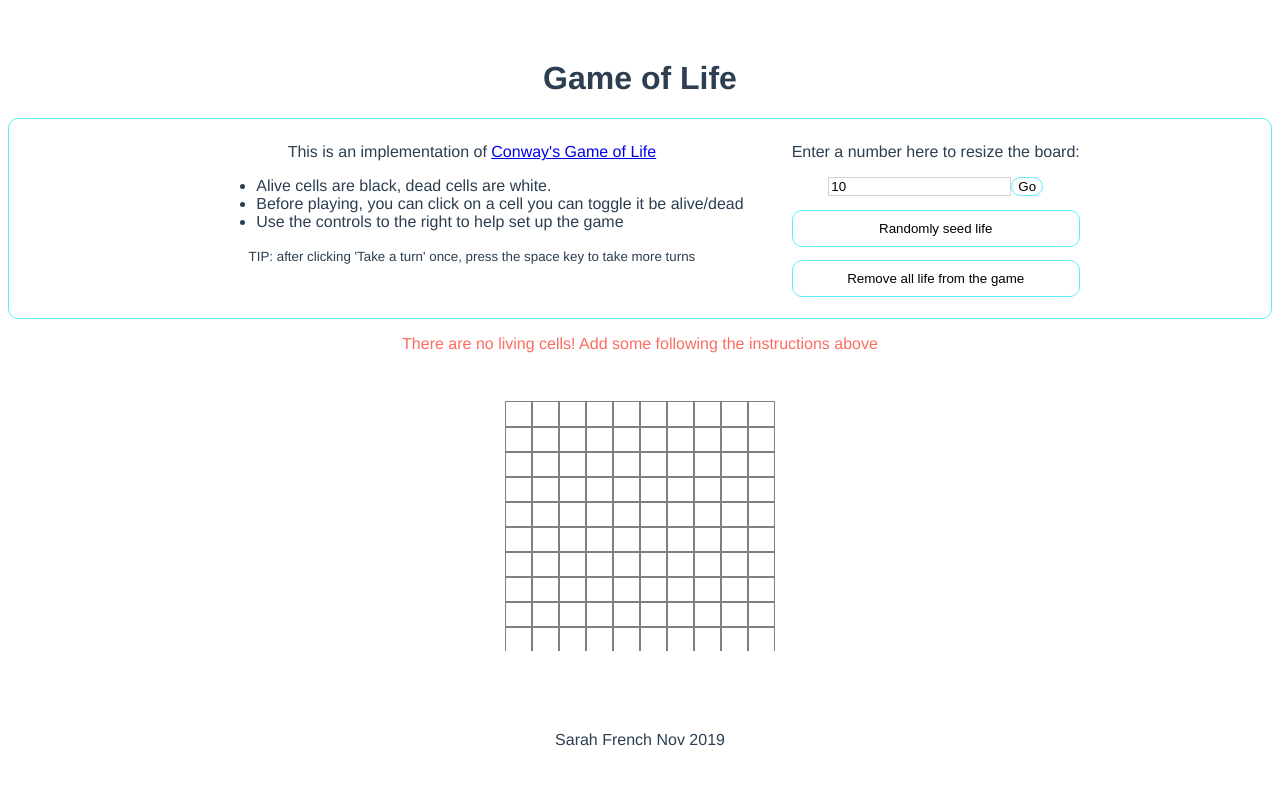
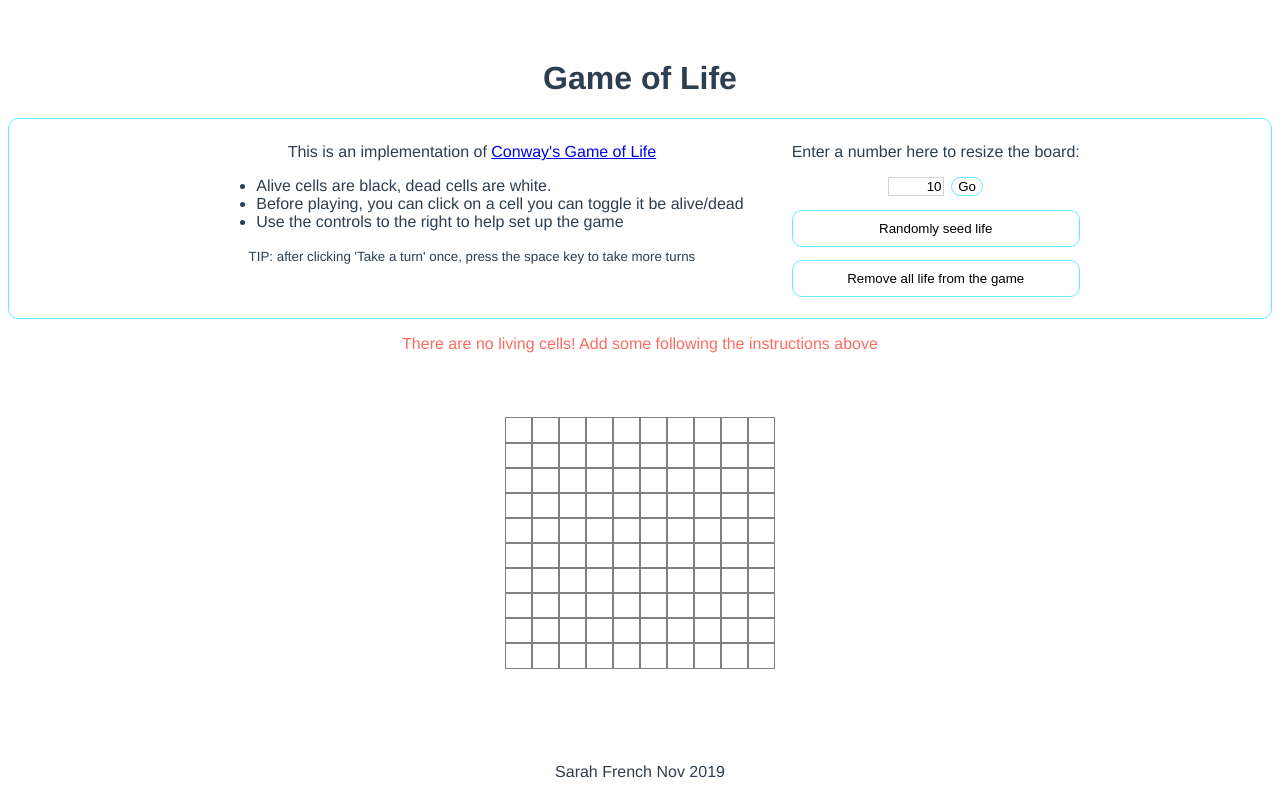
Before and after one commit to SarahFrench/vue-cli-testing, a Vue app: page / in a window 1280 px wide. Built offline with nearby package versions, Linux system fonts and the light colour scheme.

Commit message:
Style fixes

```diff
--- a/src/components/Game.vue
+++ b/src/components/Game.vue
@@ -281,6 +281,9 @@ export default {
 .dimensions-input {
   border: solid 1px #d3d3d3;
   background-color: white;
+  margin-right: 0.5em;
+  text-align: end;
+  width: 50px;
 }
 
 .board {
@@ -288,6 +291,7 @@ export default {
   margin-bottom: 5em;
   overflow: auto;
   white-space: nowrap;
+  padding: 1em;
 }
 
 .board__row{
```
